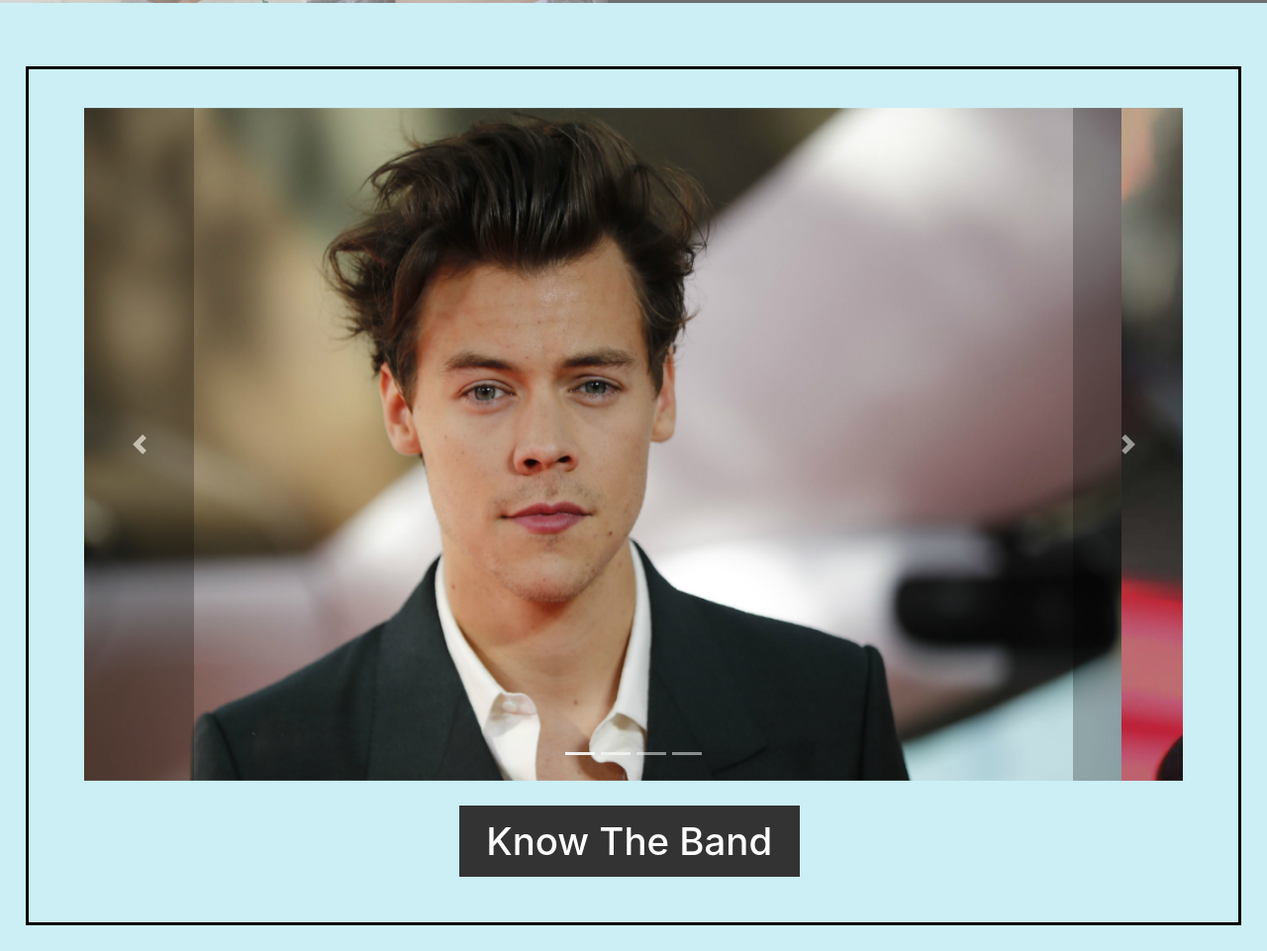
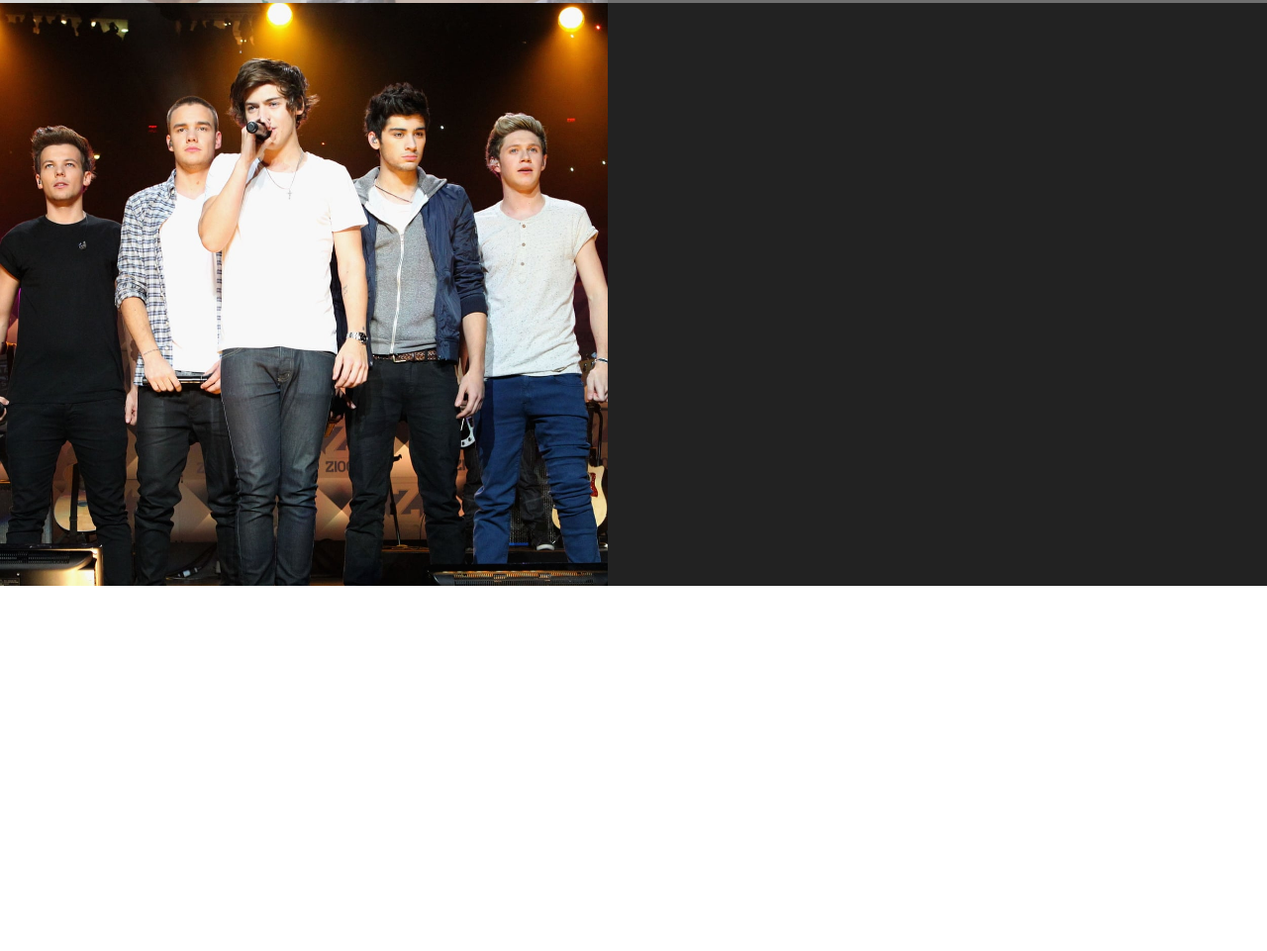
Before and after one commit to navya2006/one-direction, a plain HTML site: page index.html in a window 1280 px wide. Shown: the part 2245-3206 px from the top of the page at 99% size. After the commit the page ends 2837 px from the top, so only its background shows below. Drawn offline with nearby package versions, Linux system fonts and the light colour scheme; grey boxes are pictures that could not be loaded; a web font is replaced by a local one.

Commit message:
starting band section

```diff
--- a/index.html
+++ b/index.html
@@ -45,42 +45,9 @@
             </table>
         </div>
 
-        <div class="band" id="band">
-            <div class="border1">
-            <div class="container">
-        <div id="carouselExampleIndicators" class="carousel slide" data-ride="carousel">
-  <ol class="carousel-indicators">
-    <li data-target="#carouselExampleIndicators" data-slide-to="0" class="active"></li>
-    <li data-target="#carouselExampleIndicators" data-slide-to="1"></li>
-    <li data-target="#carouselExampleIndicators" data-slide-to="2"></li>
-    <li data-target="#carouselExampleIndicators" data-slide-to="3"></li>
-  </ol>
-  <div class="carousel-inner">
-    <div class="carousel-item active">
-      <img src="images/harry-styles.jpg" class="d-block w-100" alt="text">
-    </div>
-    <div class="carousel-item">
-      <img src="images/liam-solo.jpg" class="d-block w-100" alt="audio">
-    </div>
-    <div class="carousel-item">
-      <img src="images/niall.jpg" class="d-block w-100" alt="transition">
-    </div>
-    <div class="carousel-item">
-      <img src="images/louis3.jpg" class="d-block w-100" alt="transition">
-    </div>
-  </div>
-  <a class="carousel-control-prev" href="#carouselExampleIndicators" role="button" data-slide="prev">
-    <span class="carousel-control-prev-icon" aria-hidden="true"></span>
-    <span class="sr-only">Previous</span>
-  </a>
-  <a class="carousel-control-next" href="#carouselExampleIndicators" role="button" data-slide="next">
-    <span class="carousel-control-next-icon" aria-hidden="true"></span>
-    <span class="sr-only">Next</span>
-  </a>
-</div>
-        </div>
-                <h1>Know The Band</h1>
-        </div>
+        <div class="band">
+            <div class="bg">
+            </div>
         </div>
 
         <div class="tour">
--- a/main.css
+++ b/main.css
@@ -13,7 +13,7 @@ body{
     overflow-x: hidden;
 }
 
-/*HOME*/
+/*MUSIC*/
 .home{
     width: 100%;
     height: 57.5vw;
@@ -61,7 +61,7 @@ body{
     padding: 1.8vw 7.5vw;
     border-left: 1.5px solid #666;
     border-right: 1.5px solid #666;
-    margin-left: 0.38vw;
+    margin-left: 0.3vw;
     text-decoration: none;
     position: relative;
     transition: 0.3s;
@@ -146,76 +146,26 @@ body{
     opacity: 1;
 }
 
-
-.band {
-    background-color: #cbeff5;
+/*BAND*/
+.band{
     width: 100%;
-    padding: 2vw;
-    padding-bottom: 2vw;
-    padding-top: 5vw;
+    background-color: #222;
 }
 
-.band .border1{
-    border: #000 solid 3px;
-    padding: 3vw;
+.band .bg{
+    background-image: url(images/oned.jpg);
+    height: 46vw;
+    width: 48vw;
+    background-size: cover;
+    transition: 0.4s;
 }
 
-.band .border .container{
-    border: #000 solid 7px;
-    width: 100%;
-    padding: 0;
-}
-
-.band img{
-    height: 85%;
-    width: 100%;
-}
-
-.carousel-control-prev{
-    background-color: rgba(0, 0, 0, 0.5);
-    width: 10%;
-}
-
-.carousel-control-next{
-    background-color: rgba(0, 0, 0, 0.5);
-    width: 10%;
-}
-
-.band .ct .text {
-  position: absolute;
-  top: 27vw;
-  left: 19vw;
-  text-align: center;
-  color: #000;
-  font-size: 3vw;
-  font-family: 'Bebas Neue', cursive;
-}
-
-.band .ct .text2{
-  position: absolute;
-  top: 27vw;
-  left: 26vw;
-  text-align: center;
-  color: #fff;
-  font-size: 3vw;
-  font-family: 'Bebas Neue', cursive;
-}
-
-.band  h1{
-    background-color: #333;
-    color: #fff;
-    font-size: 3vw;
-    text-align: center;
-    margin-top: 2vw;
-    padding: 1vw;
-    width: 30%;
-    margin-left: 31vw;
-    cursor: pointer;
-}
-
-.band h1:hover{
-    background-color: #777;
-    color: #000;
+.band .bg:hover{
+    background-image: url(images/oned5.jpg);
+    background-size: cover;
+    background-position: center;
+    height: 46vw;
+    width: 48vw;
 }
 
 .tour{
```
Also changed, not shown: images/oned.jpg (added), images/oned2.jpg (added), images/oned3.jpg (added), images/oned4.jpeg (added), images/oned5.jpg (added).
